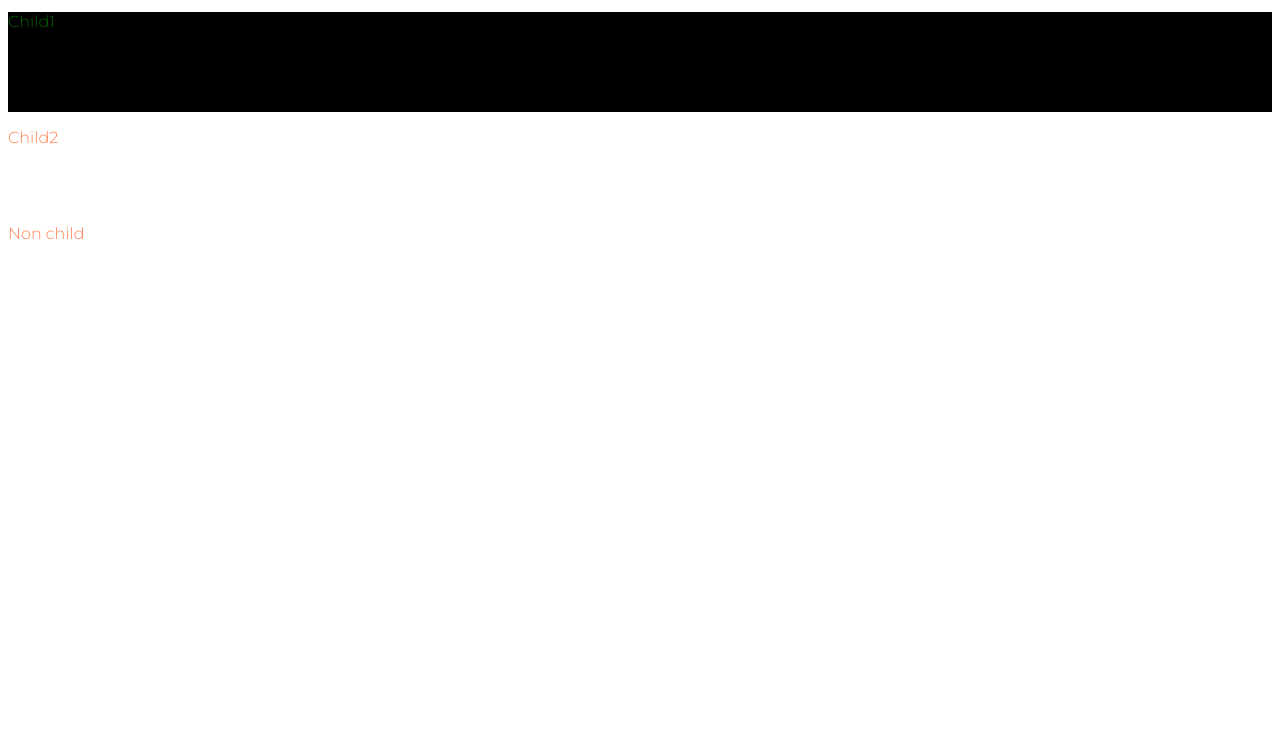
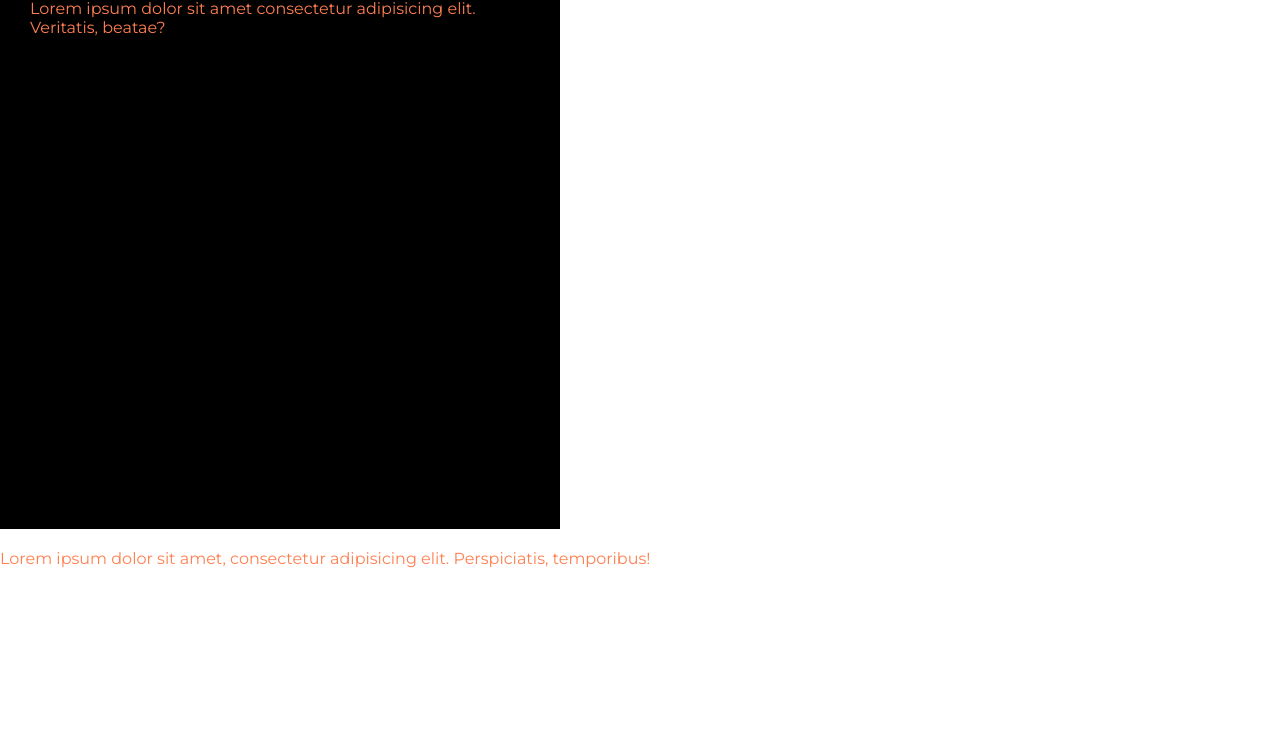
Before and after one commit to oszto10/w1-practice, a plain HTML site: page frontend/index.html in a window 1280 px wide. Shown: the part 70-800 px from the top of the page. Drawn offline with Linux system fonts and the light colour scheme.

Commit message:
inline block tested

```diff
--- a/frontend/index.html
+++ b/frontend/index.html
@@ -1,23 +1,32 @@
 <!DOCTYPE html>
 <html lang="en">
-<head>
-	<meta charset="UTF-8">
-	<meta http-equiv="X-UA-Compatible" content="IE=edge">
-	<meta name="viewport" content="width=device-width, initial-scale=1.0">
-	<title>Mark's first webpage</title>
-	<link rel="stylesheet" href="style.css">
-	<link rel="preconnect" href="https://fonts.googleapis.com">
-    <link rel="preconnect" href="https://fonts.gstatic.com" crossorigin>
-	<link href="https://fonts.googleapis.com/css2?family=Montserrat:wght@300;400&display=swap" rel="stylesheet">
-</head>
-<body>
-	<h1 class="purple">Hi, I'm Mark</h1>
+  <head>
+    <meta charset="UTF-8" />
+    <meta http-equiv="X-UA-Compatible" content="IE=edge" />
+    <meta name="viewport" content="width=device-width, initial-scale=1.0" />
+    <title>Mark's first webpage</title>
+    <link rel="stylesheet" href="style.css" />
+    <link rel="preconnect" href="https://fonts.googleapis.com" />
+    <link rel="preconnect" href="https://fonts.gstatic.com" crossorigin />
+    <link
+      href="https://fonts.googleapis.com/css2?family=Montserrat:wght@300;400&display=swap"
+      rel="stylesheet"
+    />
+  </head>
+  <body>
+    <span>
+      Lorem ipsum dolor, sit amet consectetur adipisicing elit. Voluptatum,
+      iure.
+    </span>
 
-	<div class="container-1">
-		<p>Child1</p>
+    <span class="box">
+      Lorem ipsum dolor sit amet consectetur adipisicing elit. Veritatis,
+      beatae?
+    </span>
 
-	</div>
-	<p id="blue" class="purple">Child2</p>
-	<p>Non child</p>
-</body>
+    <span>
+      Lorem ipsum dolor sit amet, consectetur adipisicing elit. Perspiciatis,
+      temporibus!
+    </span>
+  </body>
 </html>
--- a/frontend/style.css
+++ b/frontend/style.css
@@ -1,69 +1,57 @@
-body {
-    color: coral;
-    font-family: 'Montserrat', sans-serif;
-    font-weight: 400;
+/* --- start of CSS reset --- */
+
+* {
+  margin: 0;
+  padding: 0;
+  border: 0;
+  outline: none;
+  /*  box-sizing: border-box; */
+  background: transparent;
+  font-family: inherit;
 }
 
-div {
-    color: darkgreen;
+a {
+  text-decoration: none;
 }
 
-.container-1 {
-    background-color: black;
-    height: 100px;
+a img {
+  border: none;
 }
 
-p {
-    height: 80px;
-    font-weight: 300;
+button,
+a {
+  cursor: pointer;
+  color: inherit;
 }
 
-
-
-
-
-
-
-
-
-
-
-
-
-
-
-
-
-
-
-
-
-
-
-/* h1 {
-    color: brown;
+textarea {
+  resize: none;
 }
 
-#blue {
-    color: blue;
+button,
+textarea,
+select {
+  appearance: none !important;
+  border-radius: 0;
 }
 
-h1.purple {
-    color: purple;
+/* --- end of CSS reset --- */
+
+body {
+  color: coral;
+  font-family: "Montserrat", sans-serif;
+  width: 100vw;
+  height: 100vh;
 }
 
-p {
-    color: rgb(30, 255, 0);
-    font-size: 16px;
+span {
+  display: block;
+  margin-bottom: 20px;
 }
 
-p.purple {
-    color: pink;
+.box {
+  width: 500px;
+  height: 500px;
+  background-color: black;
+  padding: 30px;
 }
- */
-
-
-
-
-/* //tag szelektor a leggyengébb, class a második legerősebb, id a legerősebb
- */
```
